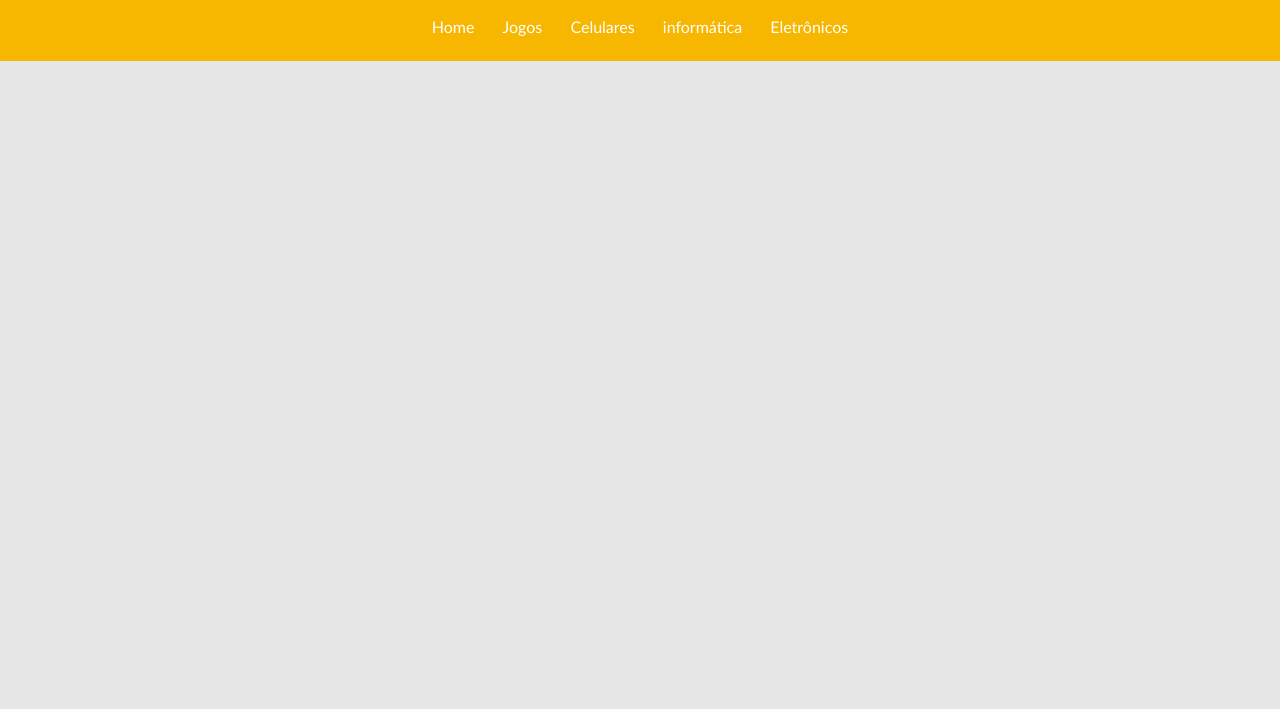
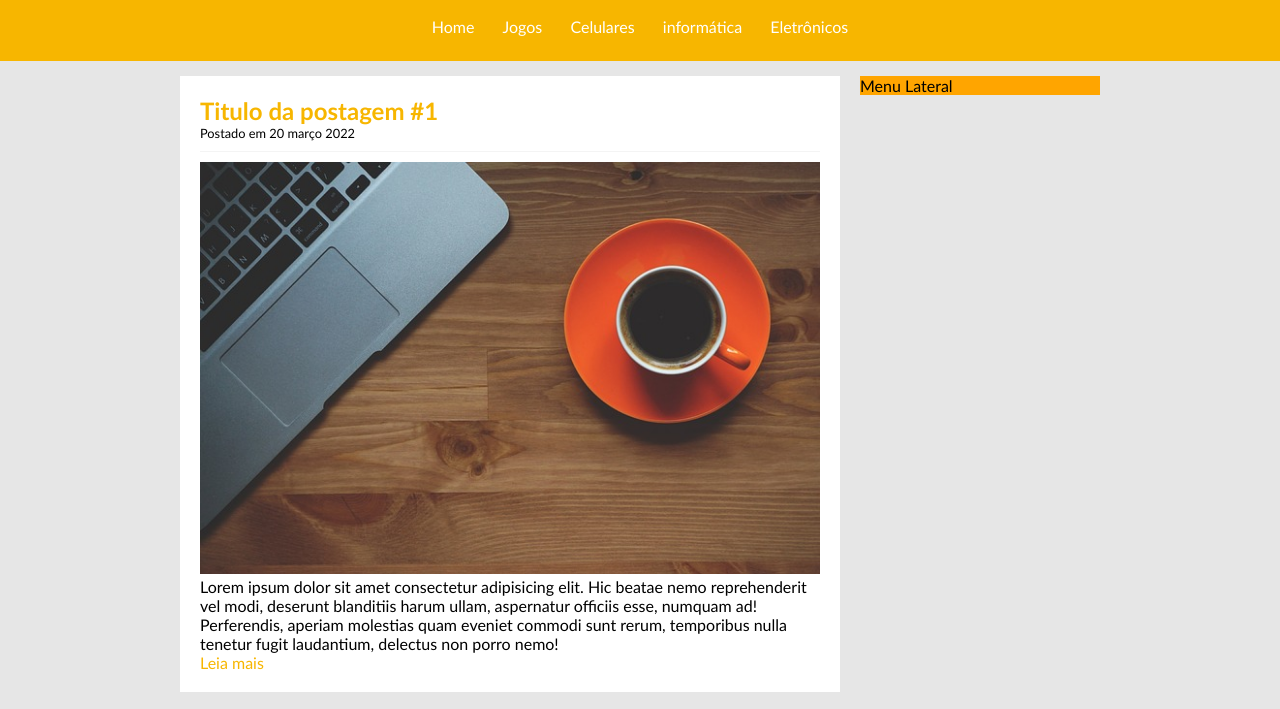
Before and after one commit to westorres9/Tecblog, a plain HTML site: page index.html in a window 1280 px wide. Shown: the part 76-785 px from the top of the page. Drawn offline with Linux system fonts and the light colour scheme.

Commit message:
area de postagem finalizada

```diff
--- a/css/styles.css
+++ b/css/styles.css
@@ -23,6 +23,41 @@ body {
     padding: 10px;
 }
 
+#main-area {
+    background-color: #e6e6e6;
+    width: 920px;
+    padding: 15px;
+    margin: 0 auto;
+}
+
+#side-area {
+    background: orange;
+}
+
+#posts-area {
+    width: 660px;
+    float: left;
+}
+
+.post {
+    padding: 20px;
+    margin-bottom: 20px;
+    background-color: #FFF;
+}
+
+#side-area {
+    width: 240px;
+    float: right;
+}
+
+#footer {
+    clear: both;
+    background-color: #CCC;
+    text-align: center;
+    padding: 15px;
+
+}
+
 /*
 *** Formatações do menu ***
 */
@@ -32,14 +67,26 @@ a {
 }
 
 a:link, a:visited {
+    color: #f7b600;
+}
+
+a:hover {
+    text-decoration: underline;
+}
+
+#header-area a:link, a:visited {
     color: #FFF;
     padding: 8px 12px;
 }
 
-a:hover {
+#header-area a:hover {
     color: #f7b600;
     background-color: #FFF;
+    text-decoration: none;
+}
 
+#posts-area a:link, a:visited {
+    color: #f7b600;
 }
 
 /*
@@ -51,6 +98,18 @@ h1 {
     font-size: 2.5em;
 }
 
+h2 {
+    color: #f7b600;
+}
+
 .white {
     color: white;
 }
+
+.post-date {
+    font-size: 0.8em;
+    border-bottom: 1px solid #f4f4f4;
+    padding-bottom: 10px;
+    margin-bottom: 10px;
+    display: block;
+}
--- a/index.html
+++ b/index.html
@@ -20,5 +20,31 @@
             <a href="eletronicos.html">Eletrônicos</a>
         </div>
     </div>
+
+    <div id="main-area">
+        <div id="posts-area">
+            <div class="post">
+                <h2>Titulo da postagem #1</h2>
+                <span class="post-date">Postado em 20 março 2022</span>
+                <img width="620" src="img/imagem1.jpg" alt="">
+                <p>Lorem ipsum dolor sit amet consectetur adipisicing elit. Hic beatae nemo reprehenderit vel modi, deserunt blanditiis harum ullam, aspernatur officiis esse, numquam ad! Perferendis, aperiam molestias quam eveniet commodi sunt rerum, temporibus nulla tenetur fugit laudantium, delectus non porro nemo!</p>
+                <a href="">Leia mais</a>
+            </div>
+            <div class="post">
+                <h2>Titulo da postagem #2</h2>
+                <span class="post-date">Postado em 04 abril 2022</span>
+                <img width="620" src="img/imagem2.jpg" alt="">
+                <p>Lorem ipsum dolor sit amet consectetur adipisicing elit. Hic beatae nemo reprehenderit vel modi, deserunt blanditiis harum ullam, aspernatur officiis esse, numquam ad! Perferendis, aperiam molestias quam eveniet commodi sunt rerum, temporibus nulla tenetur fugit laudantium, delectus non porro nemo!</p>
+                <a href="">Leia mais</a>
+            </div>
+        </div>
+
+        <div id="side-area">
+            Menu Lateral
+        </div>
+        <div id="footer">
+            Todos os direitos reservados
+        </div>
+    </div>
 </body>
 </html>
```
